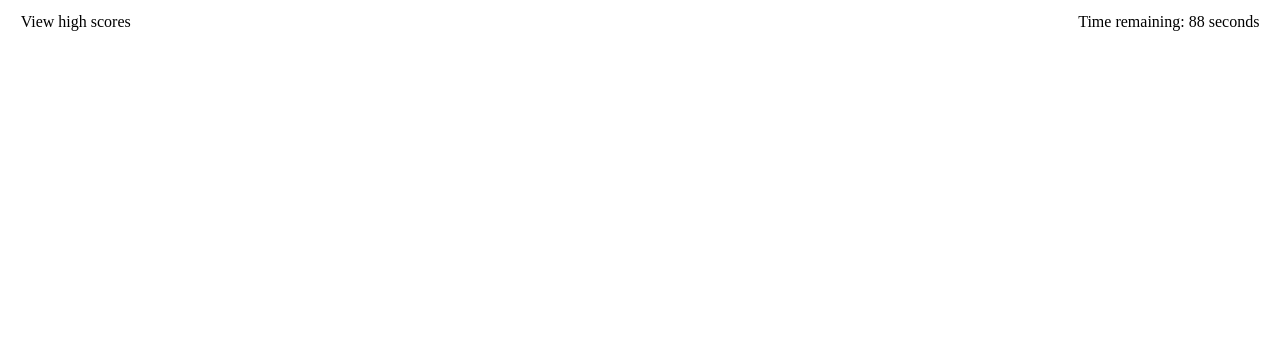
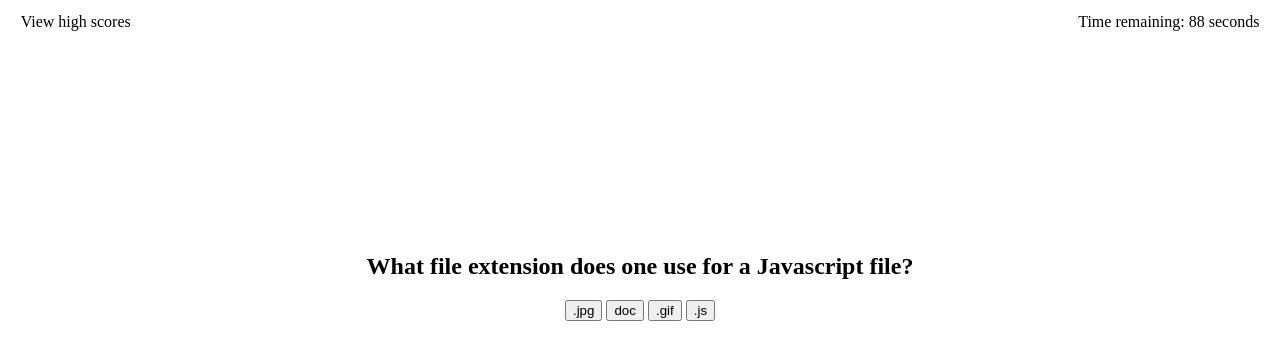
Before and after one commit to tyleresselman/web-api-code-quiz-ch-4, a plain HTML site: page quiz.html in a window 1280 px wide. Both pictures are taken after a click on the button "Start the QUIZ.". Drawn offline with Linux system fonts and the light colour scheme.

Commit message:
consolidation of code and started composition of README

```diff
--- a/assets/css/style.css
+++ b/assets/css/style.css
@@ -15,14 +15,11 @@ main {
     padding: 15%;
 }
 
-.hidden {
-    display: none;
-}
-
-.revealed {
-    display: block;
-}
-
 .card {
     text-align: center;
 }
+
+div a {
+    text-decoration: none;
+    color: black;
+}
--- a/assets/js/quiz.js
+++ b/assets/js/quiz.js
@@ -1,56 +1,120 @@
+// Establishment of baseline variables
 var startButton = document.querySelector("#start-button");
 var timerElement = document.querySelector("#timer-count");
 var startPage = document.querySelector("#start-page");
 var questionPage = document.querySelector("#question-page");
 var submissionPage = document.querySelector("#submission-page");
 var questionHeading = document.querySelector("#question-heading");
-// var answerOne = document.querySelector("#answer-1");
-// var answerTwo = document.querySelector("answer-2");
-// var answerThree = document.querySelector("answer-3");
-// var answerFour = document.querySelector("answer-4");
+var ans0 = document.querySelector("#ans-0");
+var ans1 = document.querySelector("#ans-1");
+var ans2 = document.querySelector("#ans-2");
+var ans3 = document.querySelector("#ans-3");
 var timer;
 var timerCount;
+var currentQuestion = 0;
 
+// Here are the methods I used to hide the quiz elements on the page and keep the main page displayed
+questionPage.hidden = true;
+submissionPage.hidden = true;
+
+// My array of questions, potential answers to those questions, and the correct answer
 var questionsAnswers = [
   {
       questionText: "What file extension does one use for a Javascript file?",
       options: [".jpg", "doc", ".gif", ".js"],
-      correctAns: "3",
+      correctAns: ".js",
   },
 
   {
       questionText: "Which of the following statements can be used to declare a variable in Javascript?",
-      incorrectAns: ["hat","var", "eat", "scram"],
-      correctAns: "1",
+      options: ["hat","var", "eat", "scram"],
+      correctAns: "var",
   },
 
   {
       questionText: "Who does Javascipt work for?",
-      incorrectAns: ["Number 2", "The Man", "YOU", "Barbra Streisand"],
-      correctAns: "2",
-  },
-]
+      options: ["Number 2", "The Man", "YOU", "Barbra Streisand"],
+      correctAns: "YOU",
+    },
+  ]
 
-startButton.addEventListener("click", startQuiz);
-
-function startQuiz() {
+  // The event listener waiting for the click to start the quiz
+  startButton.addEventListener("click", startQuiz);
+  // And the corresponding function intiated by the click
+  function startQuiz() {
     timerCount = 90;
     startTimer();
     startPage.hidden = true;
-    questionPage.hidden = false;
+    showQuestion();
 
 }
 
+// The function to start the timer
 function startTimer() {
     timer = setInterval(function() {
       timerCount--;
       timerElement.textContent = timerCount;
       if (timerCount === 0) {
         clearInterval(timer);
+        // TO DO: include a function to end the quiz here
       }
     }, 1000);
   }
 
+  // The function for hiding the title page of the quiz and reveal the series of questions
   function showQuestion() {
 
+    questionPage.hidden = false
+
+    questionHeading.textContent = questionsAnswers[currentQuestion].questionText;
+    ans0.textContent = questionsAnswers[currentQuestion].options[0];
+    ans0.value=questionsAnswers[currentQuestion].options[0];
+    ans1.textContent = questionsAnswers[currentQuestion].options[1];
+    ans1.value=questionsAnswers[currentQuestion].options[1];
+    ans2.textContent = questionsAnswers[currentQuestion].options[2];
+    ans2.value=questionsAnswers[currentQuestion].options[2];
+    ans3.textContent = questionsAnswers[currentQuestion].options[3];
+    ans3.value=questionsAnswers[currentQuestion].options[3];
+
+    // From collaboration with TA Paul Cwik: An alternative way to store some data inside the element behind a custom attribute ("data-answer-value")
+    // ans3.setAttribute("data-answer-value", questionsAnswers[currentQuestion].options[3])
+
+
   }
+
+  function rightOrwrong(event) {
+    event.preventDefault();
+
+    var ansSelected = event.currentTarget;
+    console.log(ansSelected);
+    var correctChoice = questionsAnswers[currentQuestion].correctAns
+    console.log(correctChoice)
+
+    if (ansSelected.value === correctChoice){
+      console.log('correct answer')
+      currentQuestion += 1;
+      if (currentQuestion >= questionsAnswers.length) {
+        // TO DO: include the end quiz function here
+      } else {
+        showQuestion()
+      }
+
+    } else {
+      timer+= -10;
+      console.log('values dont match')
+    }
+
+
+  }
+
+  ans0.addEventListener("click", rightOrwrong);
+  ans1.addEventListener("click", rightOrwrong);
+  ans2.addEventListener("click", rightOrwrong);
+  ans3.addEventListener("click", rightOrwrong);
+
+
+
+// function endGame()
+  // What will happen with this function is when we run out of time or all the questions have been answered correctly, this will be called
+  //This function will grab the scores from each answered question and populate them in the submission page where the user will be able to save their intials and score for the Scoreboard page
+  // Submitting initials and score will then redirect the user to the scoreboard.html page.
--- a/quiz.html
+++ b/quiz.html
@@ -12,7 +12,7 @@
 
     <header>
 
-        <div id="highScoreLink"><a href="scoreBoard.html"></a>View high scores</div>
+        <div id="highScoreLink"><a href="./scoreBoard.html">View high scores</a></div>
         <div id="timer">Time remaining: <span id="timer-count">90</span> seconds</div>
 
     </header>
@@ -33,12 +33,12 @@
 
         <h2 id="question-heading"></h2>
 
-        <ul>
-            <li id="answer-1"><button></button></li>
-            <li id="answer-2"></li>
-            <li id="answer-3"></li>
-            <li id="answer-4"></li>
-        </ul>
+        <div>
+            <button id="ans-0" class="ques-button"></button>
+            <button id="ans-1" class="ques-button"></button>
+            <button id="ans-2" class="ques-button"></button>
+            <button id="ans-3" class="ques-button"></button>
+        </div>
 
         <div id="right-or-wrong"></div>
 
```
Also changed, not shown: 1 other file.
